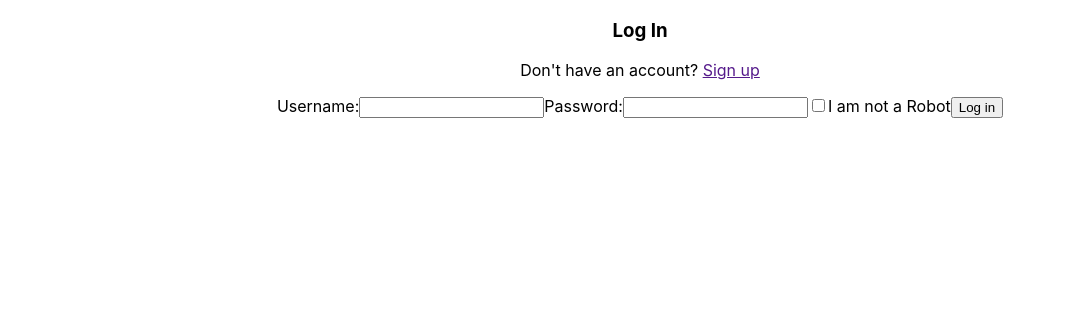
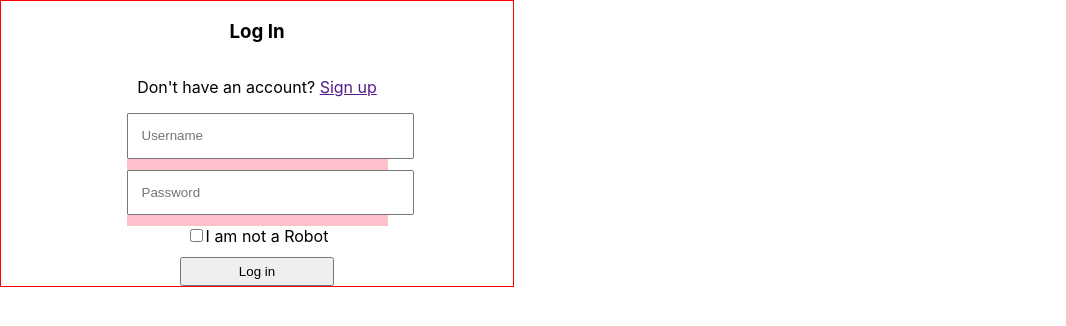
Before and after one commit to Use-My-Tech-Stuff-Project/front-end, a React (Create React App) app: page /login in a window 1280 px wide. Shown: the top 326 px of the page, without its empty margins (0-1066 px from the left). Built offline with nearby package versions, Linux system fonts and the light colour scheme.

Commit message:
started styling, might just switch to material ui

```diff
--- a/package.json
+++ b/package.json
@@ -8,6 +8,7 @@
     "@testing-library/user-event": "^7.2.1",
     "react": "^16.13.1",
     "react-dom": "^16.13.1",
+    "react-router-dom": "^5.2.0",
     "react-scripts": "3.4.1",
     "yup": "^0.29.1",
     "cors": "^2.8.5",
--- a/src/App.js
+++ b/src/App.js
@@ -1,13 +1,20 @@
 import React from 'react';
+import {Route, Switch} from 'react-router-dom';
 import './App.css';
 
-import Login from './components/Login';
+import Login from './components/login/Login';
 
 function App() {
   return (
     <div className="App">
+      <Switch>
+        <Route path = '/login'>
+          <Login />
+        </Route>
+        <Route path = '/'>
 
-      <Login />
+        </Route>
+      </Switch>
     </div>
   );
 }
--- a/src/components/Login.jsx
+++ b/src/components/login/Login.jsx
@@ -1,5 +1,6 @@
 import React, { useState, useEffect } from 'react';
 import * as Yup from 'yup';
+import './loginStyles.css';
 
 import LoginSchema from './LoginSchema';
 
@@ -55,31 +56,36 @@ export default function Login() {
     }
 
     return(
-        <div>
+        <div className = 'login'>
             <h3>Log In</h3>
             <p>Don't have an account? <a href = ''>Sign up</a></p>
             <form onSubmit = {onSubmit}>
-                <div className = 'errors'>
-                    <div>{formErrors.user}</div>
-                    <div>{formErrors.password}</div>
-                    <div>{formErrors.valid}</div>
-                </div>
-                <label>Username:
+                <div className = 'text'>
+                    <label>
                         <input
                             name = 'user'
                             value = {formValues.user}
                             type = 'text'
                             onChange = {onInputChange}
+                            placeholder = "Username"
+                            size = '30'
                         />
                     </label>
-                <label>Password:
+                   <div className = 'error'><p>{formErrors.user}</p></div>
+                </div>
+                <div className = 'text'>
+                    <label className = 'text'>
                         <input
                             name = 'password'
                             value = {formValues.password}
                             type = 'text'
                             onChange = {onInputChange}
+                            placeholder = "Password"
+                            size = '30'
                         />
                     </label>
+                    <div className = 'error'><p>{formErrors.password}</p></div>
+                </div>
                 <label>
                     <input
                         name = 'valid'
@@ -88,6 +94,7 @@ export default function Login() {
                         onChange = {onCheckBoxChange}
                     />
                 I am not a Robot</label>
+                <div className = 'error'><p>{formErrors.valid}</p></div>
                 <button>Log in</button>
             </form>
         </div>
--- /dev/null
+++ b/src/components/login/loginStyles.css
@@ -0,0 +1,27 @@
+.login {
+    border: 1px solid red;
+    width: 40%;
+    display: flex;
+    flex-flow: column nowrap;
+}
+.login form {
+    display: flex;
+    flex-flow: column wrap;
+    align-items: center;
+}
+.login button {
+    width: 30%;
+    padding: 1%;
+}
+.text input {
+    padding: 5%;
+}
+.text {
+    background-color: pink;
+}
+.error {
+    color: red;
+    font-size: .7rem;
+    text-align: left;
+    width: 40%;
+}
--- a/src/index.js
+++ b/src/index.js
@@ -1,12 +1,15 @@
 import React from 'react';
 import ReactDOM from 'react-dom';
+import {BrowserRouter as Router} from 'react-router-dom'
 import './index.css';
 import App from './App';
 
 ReactDOM.render(
+  <Router>
   <React.StrictMode>
     <App />
-  </React.StrictMode>,
+  </React.StrictMode>
+  </Router>,
   document.getElementById('root')
 );
 
```
Also changed, not shown: src/components/login/LoginSchema.jsx (renamed from src/components/LoginSchema.jsx), 1 other file (tests, documents, lock files or other folders). Lines whose indentation alone changed are shown as unchanged.
